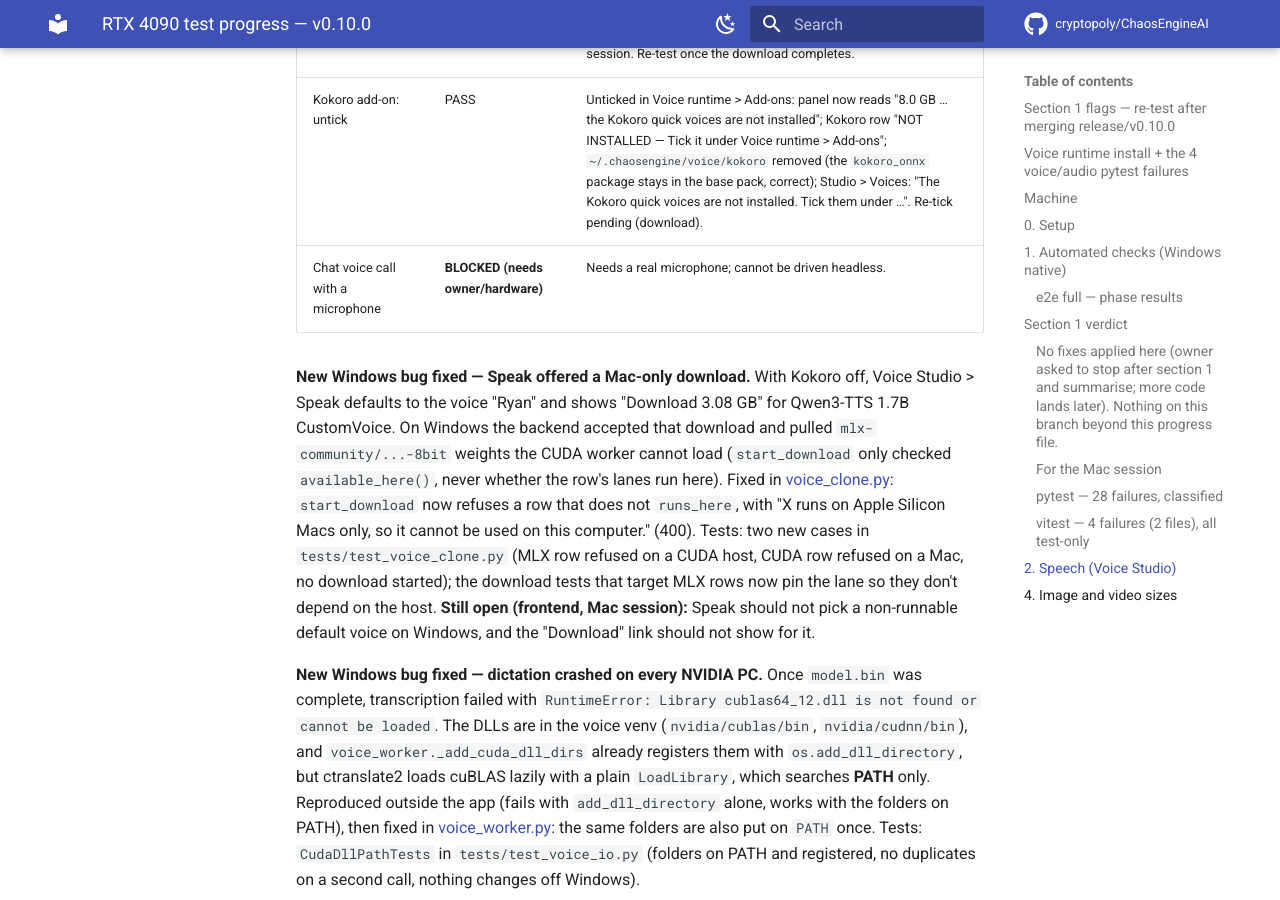
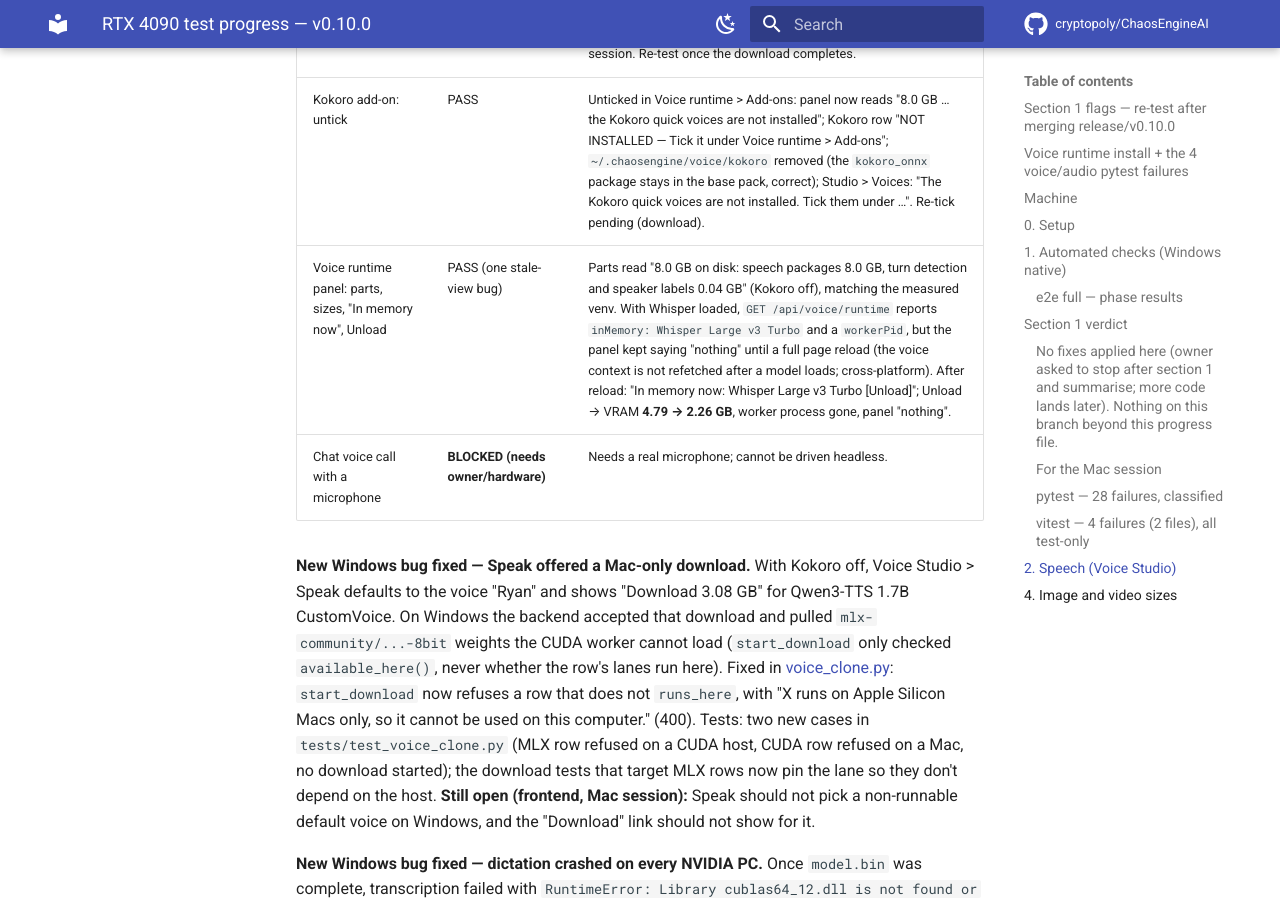
Before and after one commit to cryptopoly/ChaosEngineAI, an MkDocs documentation site: the page built from docs/progress/rtx4090-progress.md, in a window 1280 px wide and 900 px high, scrolled down 9079 px. Built offline with MkDocs 1.6.1 and Material for MkDocs 9.7.7, drawn with Linux system fonts in a browser that asks for light colours; comment, search, counter and statistics services are not loaded.

Commit message:
test(rtx4090): voice runtime panel in-memory + Unload checked on the 4090

```diff
--- a/docs/progress/rtx4090-progress.md
+++ b/docs/progress/rtx4090-progress.md
@@ -151,6 +151,7 @@ Driven through the backend API (`POST /api/voice/speak`) on the running backend;
 | Speech to text (default model) — after fix | PASS | Whisper Large v3 Turbo (faster-whisper) on CUDA through `POST /api/voice/transcribe`: **2.66 s cold (incl. load), 0.31 s warm** for 10.07 s of Kokoro speech; exact transcript, language `en`, word timings per segment. Needed the cuBLAS fix below. |
 | Speech to text (default model) — first attempt | FAIL → fixed — **two bugs found** | Clicked "Download 1.6 GB" on Whisper Large v3 Turbo; within seconds the card said **DOWNLOADED** while `model.bin` was still `.incomplete` (250 MB of ~1.5 GB). Transcribe then fails: `RuntimeError: Unable to open file 'model.bin'`. Cause: `voice_runtime.list_stt_models` sets `installed` from "snapshot folder exists" (`voice_runtime.py:128`), true as soon as the small config files land. Cross-platform, so left for the Mac session. Re-test once the download completes. |
 | Kokoro add-on: untick | PASS | Unticked in Voice runtime > Add-ons: panel now reads "8.0 GB … the Kokoro quick voices are not installed"; Kokoro row "NOT INSTALLED — Tick it under Voice runtime > Add-ons"; `~/.chaosengine/voice/kokoro` removed (the `kokoro_onnx` package stays in the base pack, correct); Studio > Voices: "The Kokoro quick voices are not installed. Tick them under …". Re-tick pending (download). |
+| Voice runtime panel: parts, sizes, "In memory now", Unload | PASS (one stale-view bug) | Parts read "8.0 GB on disk: speech packages 8.0 GB, turn detection and speaker labels 0.04 GB" (Kokoro off), matching the measured venv. With Whisper loaded, `GET /api/voice/runtime` reports `inMemory: Whisper Large v3 Turbo` and a `workerPid`, but the panel kept saying "nothing" until a full page reload (the voice context is not refetched after a model loads; cross-platform). After reload: "In memory now: Whisper Large v3 Turbo [Unload]"; Unload → VRAM **4.79 → 2.26 GB**, worker process gone, panel "nothing". |
 | Chat voice call with a microphone | **BLOCKED (needs owner/hardware)** | Needs a real microphone; cannot be driven headless. |
 
 **New Windows bug fixed — Speak offered a Mac-only download.** With Kokoro off, Voice Studio > Speak defaults to the voice "Ryan" and shows "Download 3.08 GB" for Qwen3-TTS 1.7B CustomVoice. On Windows the backend accepted that download and pulled `mlx-community/...-8bit` weights the CUDA worker cannot load (`start_download` only checked `available_here()`, never whether the row's lanes run here). Fixed in [voice_clone.py](../../backend_service/voice_clone.py): `start_download` now refuses a row that does not `runs_here`, with "X runs on Apple Silicon Macs only, so it cannot be used on this computer." (400). Tests: two new cases in `tests/test_voice_clone.py` (MLX row refused on a CUDA host, CUDA row refused on a Mac, no download started); the download tests that target MLX rows now pin the lane so they don't depend on the host. **Still open (frontend, Mac session):** Speak should not pick a non-runnable default voice on Windows, and the "Download" link should not show for it.
```
